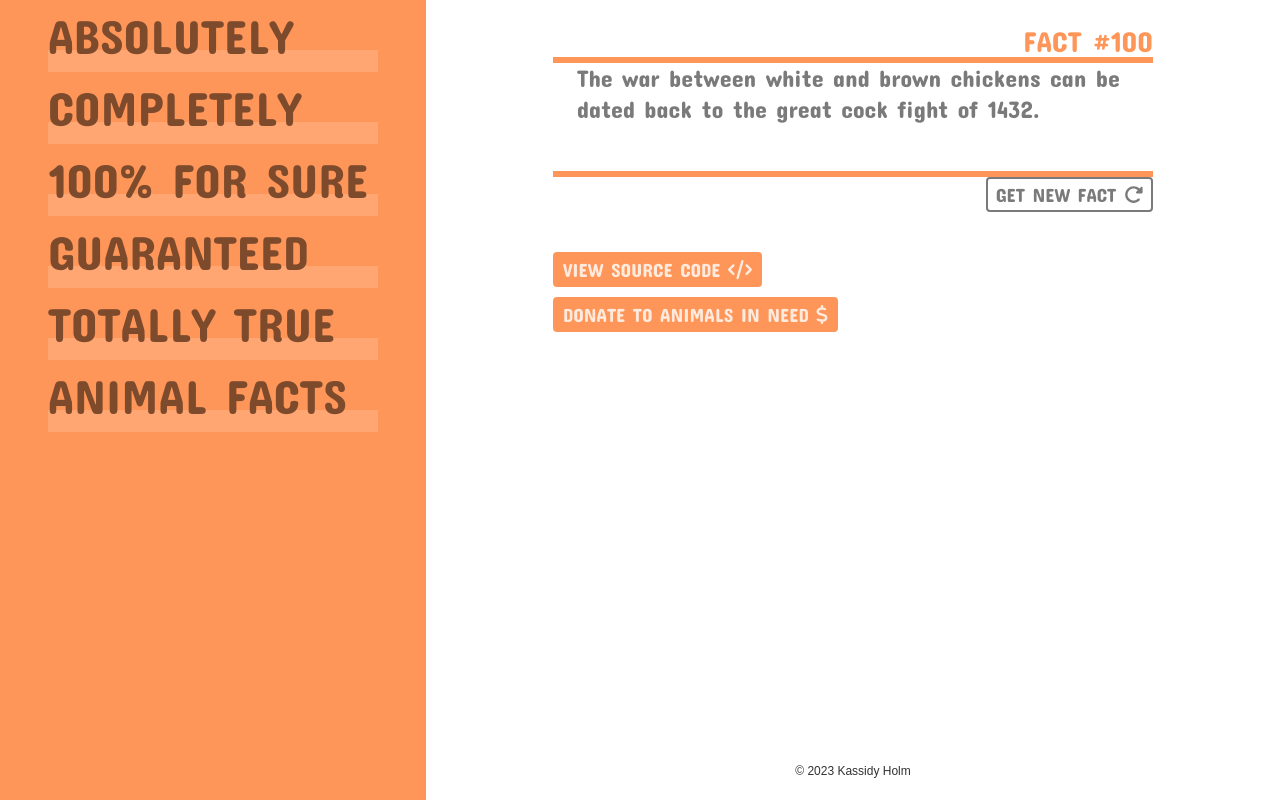
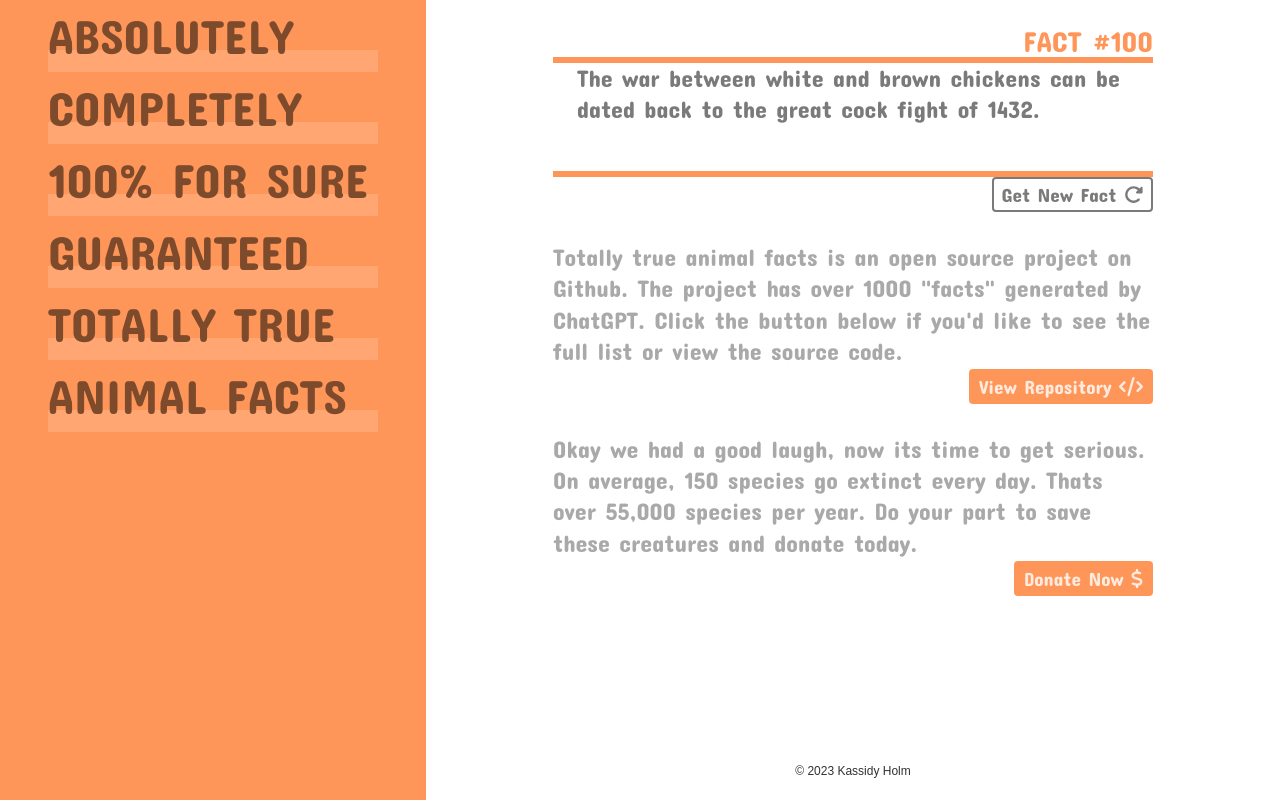
Before and after one commit to callmekass/totally-true-animal-facts, a React (Vite) app: page / in a window 1280 px wide. Built offline with nearby package versions, Linux system fonts and the light colour scheme.

Commit message:
add content text and styling

```diff
--- a/src/components/Fact.css
+++ b/src/components/Fact.css
@@ -8,7 +8,7 @@
   margin-top: 20px;
 }
 
-.Fact p {
+.animalFact p {
   padding: 0;
   margin: 0;
   text-align: start;
@@ -30,13 +30,16 @@
 }
 
 .linkArea {
-  margin-top: 40px;
+  margin-top: 30px;
 }
 
-.linkArea button {
-  display: block;
+.linkArea p {
+  color: #a9a9a9;
+  padding: 0;
+  margin: 0 0 2px 0;
+  text-align: start;
 }
 
-.linkArea button:not(:first-child) {
-  margin-top: 10px;
+.linkArea p:not(:first-child) {
+  margin-top: 30px;
 }
--- a/src/components/Fact.tsx
+++ b/src/components/Fact.tsx
@@ -28,20 +28,32 @@ function Fact() {
         Get New Fact <FontAwesomeIcon icon={faRotateRight} />
       </button>
       <div className="linkArea">
-        <button
+        <p>
+          Totally true animal facts is an open source project on Github. The
+          project has over 1000 "facts" generated by ChatGPT. Click the button
+          below if you'd like to see the full list or view the source code.
+        </p>
+        <a
           type="button"
           className="btn btn-secondary"
           href="https://github.com/callmekass/totally-true-animal-facts"
+          target="_blank"
         >
-          View Source Code <FontAwesomeIcon icon={faCode} />
-        </button>
-        <button
+          View Repository <FontAwesomeIcon icon={faCode} />
+        </a>
+        <p>
+          Okay we had a good laugh, now its time to get serious. On average, 150
+          species go extinct every day. Thats over 55,000 species per year. Do
+          your part to save these creatures and donate today.
+        </p>
+        <a
           type="button"
           className="btn btn-secondary"
-          href="https://github.com/callmekass/totally-true-animal-facts"
+          href="https://wildnet.org/"
+          target="_blank"
         >
-          Donate to Animals in Need <FontAwesomeIcon icon={faDollar} />
-        </button>
+          Donate Now <FontAwesomeIcon icon={faDollar} />
+        </a>
       </div>
     </div>
   );
--- a/src/index.css
+++ b/src/index.css
@@ -28,7 +28,7 @@ html {
   padding: 0;
 }
 
-button.btn {
+.btn {
   text-transform: uppercase;
   font-weight: bold;
   font-size: 0.8rem;
@@ -39,15 +39,21 @@ button.btn {
   border-radius: 4px;
   padding: 4px 8px;
   color: #7a7a7a;
+  line-height: normal;
+  text-transform: none;
+  display: inline-block;
+  text-align: center;
+  box-sizing: border-box;
+  text-decoration: none;
 }
 
-button.btn-secondary {
+.btn-secondary {
   color: rgba(255, 255, 255, 80%);
   border-color: var(--primary);
   background-color: var(--primary);
 }
 
-button:hover {
+.btn:hover {
   cursor: pointer;
   color: white;
   background-color: var(--primary);
```
